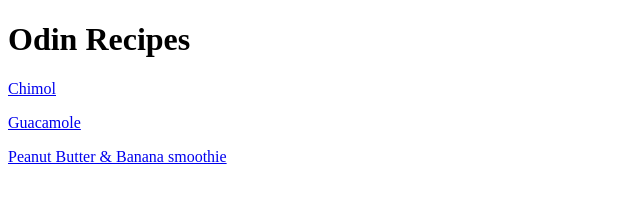
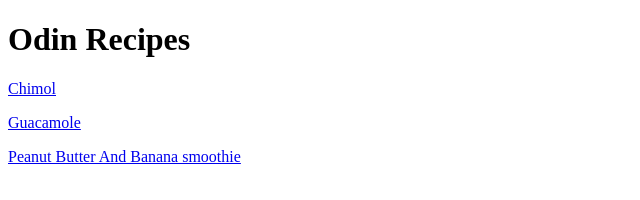
Before and after one commit to Gioant/odin-recipes, a plain HTML site: page index.html in a window 1280 px wide. Shown: the full height of the page, 0-640 px from the left. Drawn offline with Linux system fonts and the light colour scheme.

Commit message:
fixed one of the links

```diff
--- a/index.html
+++ b/index.html
@@ -10,6 +10,6 @@
     <h1>Odin Recipes</h1>
     <p><a href="../odin-recipes/recipes/chimol.html">Chimol</a></p>
     <p><a href="../odin-recipes/recipes/guacamole.html">Guacamole</a></p>
-    <p><a href="../odin-recipes/recipes/Smoothie.html">Peanut Butter & Banana smoothie</a></p>
+    <p><a href="../odin-recipes/recipes/Smoothie.html">Peanut Butter And Banana smoothie</a></p>
 </body>
 </html>
```
